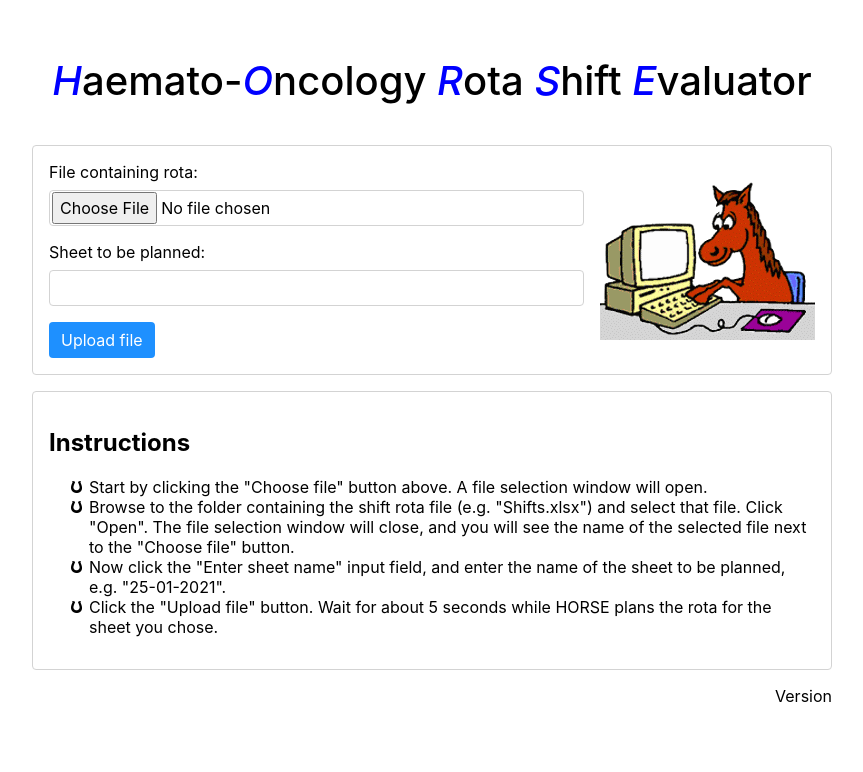
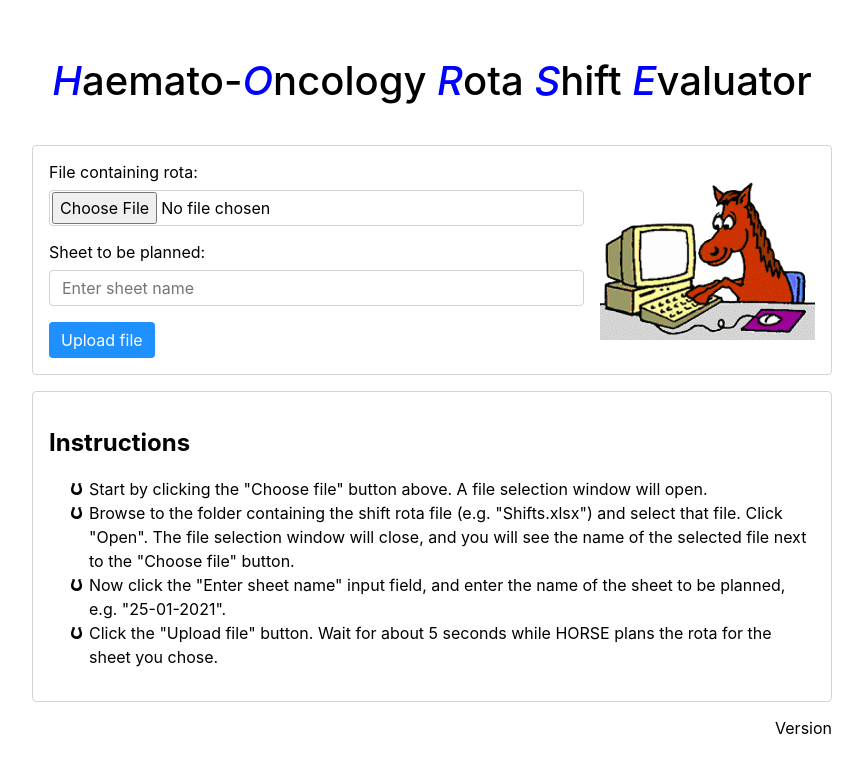
Before and after one commit to Willett-Solutions/horse-client, a React (Create React App) app: page / in a window 1280 px wide. Shown: the top 772 px of the page, without its empty margins (208-1071 px from the left). Built offline with nearby package versions, Linux system fonts and the light colour scheme.

Commit message:
Add border color change on focus.

```diff
--- a/src/App.css
+++ b/src/App.css
@@ -51,6 +51,11 @@ input[type=text] {
   height: 2.25rem;
 }
 
+input:focus {
+  border-color: dodgerblue;
+  outline: 0 none;
+}
+
 button {
   border: transparent;
   border-radius: 0.25rem;
@@ -68,6 +73,7 @@ img {
 
 ul {
   list-style-image: url(./horseshoe.png);
+  line-height: 1.5;
 }
 
 .App {
--- a/src/App.tsx
+++ b/src/App.tsx
@@ -38,7 +38,7 @@ function UploadForm() {
       </label>
       <label>
         Sheet to be planned:
-        <input type="text"/>
+        <input type="text" placeholder="Enter sheet name"/>
       </label>
       <button type="submit">
         Upload file
```
